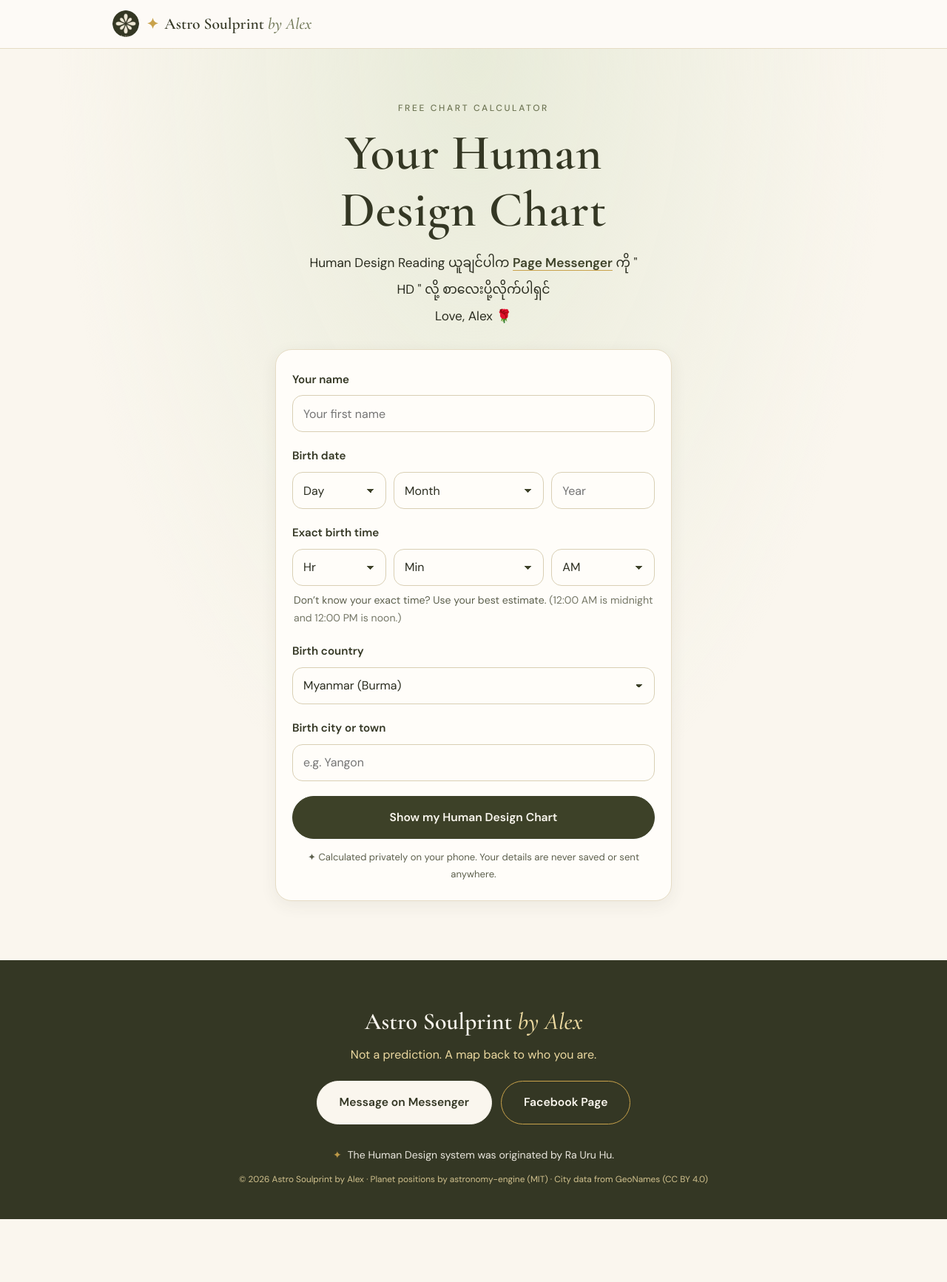
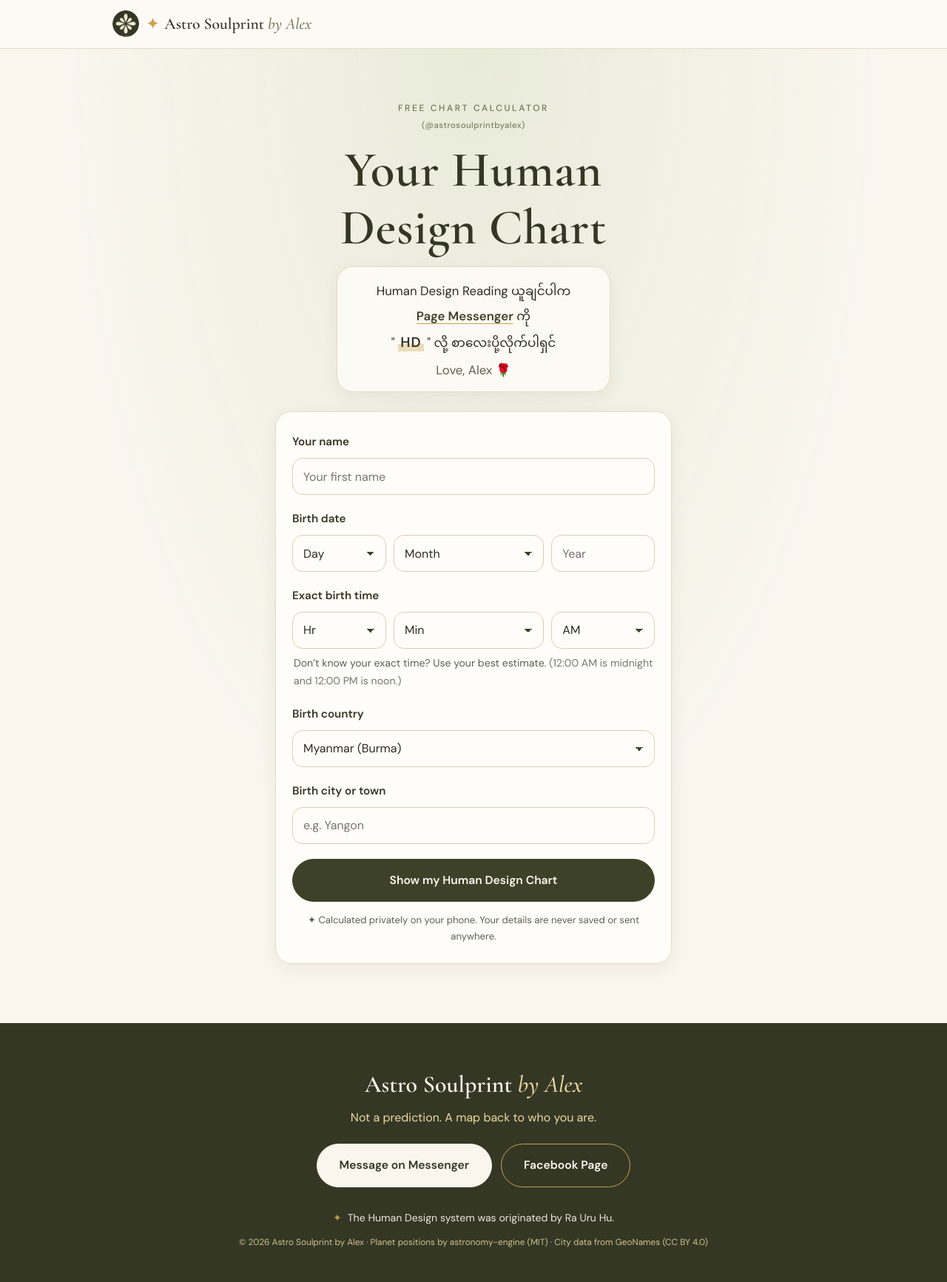
Before and after one commit to alexaaung1999-cpu/astro-soulprint, a Jekyll site: the page soulprint-chart/index.html, which Jekyll copies as it is, in a window 1280 px wide. Shown: the whole page at 74% size. Built offline with Jekyll 4.4.1, drawn with Linux system fonts in a browser that asks for light colours; before the commit the page ends 1648 px from its top, so only the background shows below that.

Commit message:
Tidy hero message and eyebrow; new reading-card text
Co-Authored-By: Claude Sonnet 5.5 <noreply@anthropic.com>
Claude-Session: https://claude.ai/code/session_01GWH4xWpeZz4kKhUp59DBfT

```diff
--- a/soulprint-chart/css/style.css
+++ b/soulprint-chart/css/style.css
@@ -64,8 +64,13 @@ p { margin: 0 0 14px; }
 }
 .hero h1 { font-size: 2.9rem; margin-bottom: 14px; }
 .lead { font-family: var(--serif); font-size: 1.35rem; line-height: 1.45; max-width: 28em; margin: 0 auto 26px; color: var(--ink); }
-.hero-note { font-size: 1.08rem; line-height: 2.1; max-width: 26em; margin: 0 auto 26px; color: var(--ink); }
-.hero-note a { color: var(--emerald); font-weight: 600; text-decoration-color: var(--gold); text-underline-offset: 4px; }
+.hero-note { max-width: 22em; margin: 0 auto 26px; padding: 16px 14px 12px; background: rgba(255, 253, 249, 0.8); border: 1px solid var(--linen); border-radius: var(--radius); box-shadow: 0 6px 22px rgba(52, 55, 36, 0.06); font-size: 1.05rem; line-height: 2.1; color: var(--ink); text-wrap: balance; }
+.hero-note p { margin: 0; }
+.hero-note a { color: var(--emerald); font-weight: 600; text-decoration-color: var(--gold); text-underline-offset: 4px; white-space: nowrap; }
+.hero-note strong { color: var(--emerald-deep); font-size: 1.12em; letter-spacing: 0.06em; background: linear-gradient(transparent 62%, rgba(201, 162, 75, 0.35) 62%); padding: 0 3px; }
+.hero-note .signoff { margin-top: 2px; color: var(--ink-soft); }
+.nowrap { white-space: nowrap; }
+.eyebrow .handle { display: block; text-transform: none; letter-spacing: 0.04em; font-size: 0.95em; margin-top: 4px; opacity: 0.9; }
 .my-slot { color: var(--ink-soft); font-size: 0.95rem; border-top: 1px solid var(--linen); padding-top: 12px; margin-top: 12px; }
 
 .card {
@@ -202,6 +207,7 @@ input:focus, select:focus { outline: none; border-color: var(--emerald-soft); bo
   box-shadow: 0 18px 50px rgba(52, 55, 36, 0.25); border: 1px solid var(--emerald-soft); margin: 10px 0 28px;
 }
 .invite h2 { color: var(--cream); font-size: 1.9rem; max-width: 16em; margin: 0 auto 20px; }
+.invite h2:lang(my) { font-size: 1.55rem; line-height: 1.9; max-width: 15em; }
 .invite-my { color: var(--gold-soft); font-size: 0.95rem; max-width: 28em; margin: 0 auto 20px; }
 .invite-actions { display: flex; flex-direction: column; gap: 12px; align-items: stretch; max-width: 360px; margin: 0 auto; }
 
--- a/soulprint-chart/index.html
+++ b/soulprint-chart/index.html
@@ -17,7 +17,7 @@
   <link rel="preconnect" href="https://fonts.googleapis.com">
   <link rel="preconnect" href="https://fonts.gstatic.com" crossorigin>
   <link href="https://fonts.googleapis.com/css2?family=Cormorant+Garamond:ital,wght@0,500;0,600;1,500&family=DM+Sans:wght@400;500;600&family=Noto+Sans+Myanmar:wght@400;500;600&family=Noto+Serif+Myanmar:wght@500;600&display=swap" rel="stylesheet">
-  <link rel="stylesheet" href="css/style.css?v=14">
+  <link rel="stylesheet" href="css/style.css?v=16">
 </head>
 <body>
 
@@ -35,9 +35,14 @@
     <!-- 1. INTRO + FORM -->
     <section class="hero" id="top">
       <div class="wrap narrow center">
-        <p class="eyebrow">Free chart calculator</p>
+        <p class="eyebrow">Free Chart Calculator <span class="handle">(@astrosoulprintbyalex)</span></p>
         <h1>Your Human Design Chart</h1>
-        <p class="hero-note" lang="my">Human Design Reading ယူချင်ပါက <a href="https://m.me/astrosoulprintbyalex" id="heroMessenger" target="_blank" rel="noopener">Page Messenger</a> ကို " HD " လို့ စာလေးပို့လိုက်ပါရှင်<br>Love, Alex 🌹</p>
+        <div class="hero-note" lang="my">
+          <p><span class="nowrap">Human Design Reading ယူချင်ပါက</span></p>
+          <p><span class="nowrap"><a href="https://m.me/astrosoulprintbyalex" id="heroMessenger" target="_blank" rel="noopener">Page Messenger</a> ကို</span></p>
+          <p><span class="nowrap">" <strong>HD</strong> " လို့ စာလေးပို့လိုက်ပါရှင်</span></p>
+          <p class="signoff">Love, Alex 🌹</p>
+        </div>
       </div>
 
       <div class="wrap narrow">
@@ -130,7 +135,7 @@
         <!-- 3. SOFT INVITATION TO A READING -->
         <div class="invite" id="invite">
           <p class="eyebrow light">Next step</p>
-          <h2>Your chart shows your energy map. A reading shows you how to live it.</h2>
+          <h2 lang="my"><span class="nowrap">Human Design ကို</span> <span class="nowrap">Personalised Reading</span> <span class="nowrap">ယူချင်ပါတယ်</span></h2>
           <p class="invite-my" lang="my" id="inviteMy" hidden></p>
           <div class="invite-actions" id="inviteActions"></div>
         </div>
@@ -160,13 +165,13 @@
     </div>
   </footer>
 
-  <script src="js/config.js?v=14"></script>
-  <script src="data/countries.js?v=14"></script>
-  <script src="js/vendor/astronomy.browser.min.js?v=14"></script>
-  <script src="js/hd-data.js?v=14"></script>
-  <script src="js/hd-calc.js?v=14"></script>
-  <script src="js/content.js?v=14"></script>
-  <script src="js/bodygraph.js?v=14"></script>
-  <script src="js/app.js?v=14"></script>
+  <script src="js/config.js?v=16"></script>
+  <script src="data/countries.js?v=16"></script>
+  <script src="js/vendor/astronomy.browser.min.js?v=16"></script>
+  <script src="js/hd-data.js?v=16"></script>
+  <script src="js/hd-calc.js?v=16"></script>
+  <script src="js/content.js?v=16"></script>
+  <script src="js/bodygraph.js?v=16"></script>
+  <script src="js/app.js?v=16"></script>
 </body>
 </html>
```
Also changed, not shown: soulprint-chart/README.md (+1 -1 lines).
